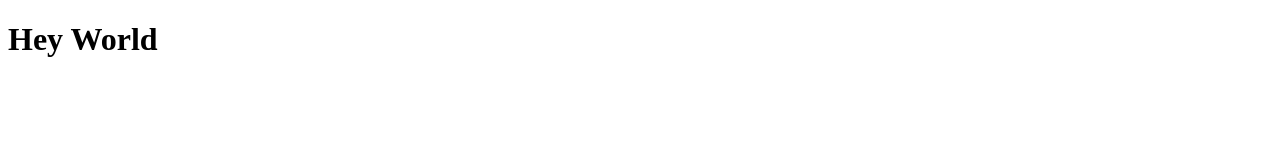
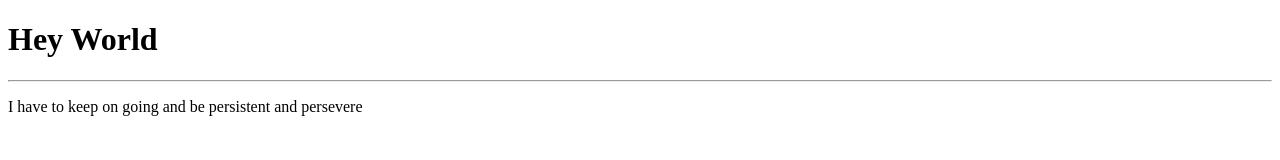
Before and after one commit to Juanitobardito/super-duper-fiesta, a plain HTML site: page index.html in a window 1280 px wide. Drawn offline with Linux system fonts and the light colour scheme.

Commit message:
yeah, another test

```diff
--- a/index.html
+++ b/index.html
@@ -13,6 +13,8 @@
     </head>
     <body>
         <h1>Hey World</h1>
+        <hr>
+        <p>I have to keep on going and be persistent and persevere</p>
         <!--[if lt IE 7]>
             <p class="browsehappy">You are using an <strong>outdated</strong> browser. Please <a href="#">upgrade your browser</a> to improve your experience.</p>
         <![endif]-->
```
